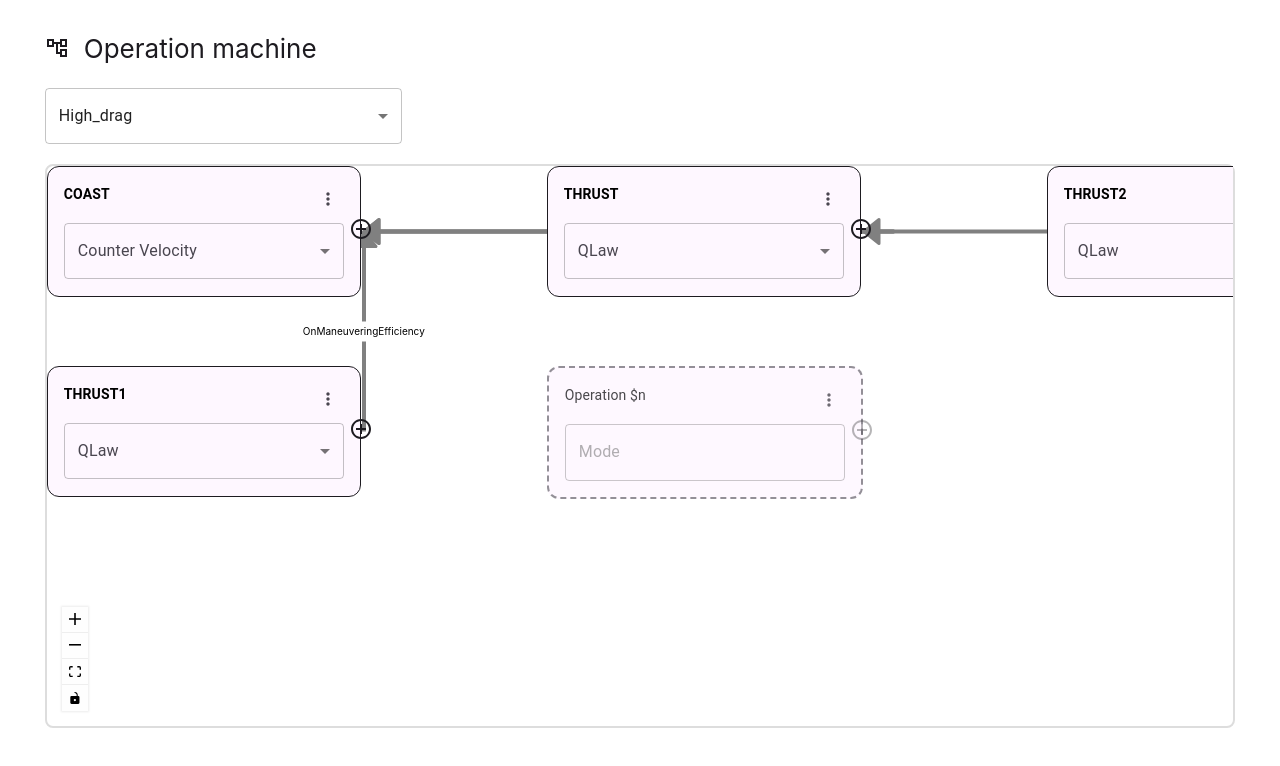
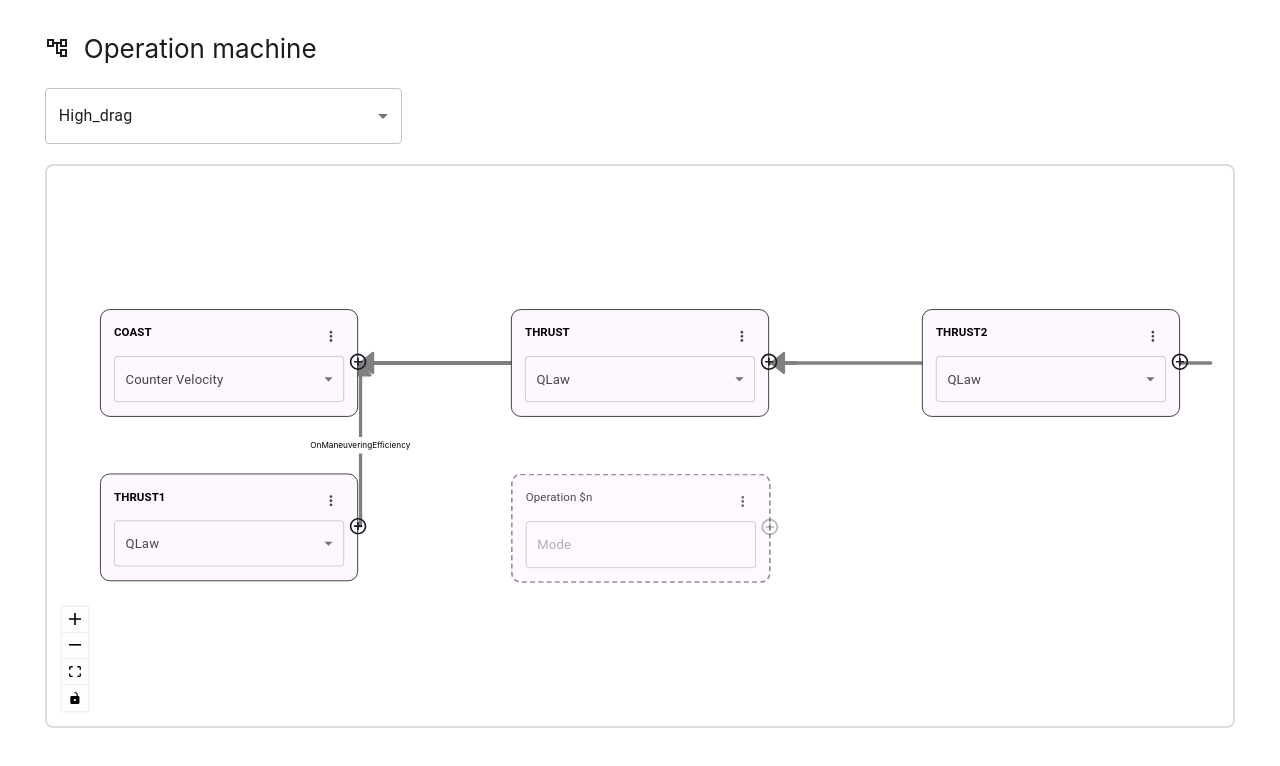
Before and after one commit to tcasazza-ienai/operation-machine-prototype, a React (Create React App) app: page / in a window 1280 px wide. Shown: the top 766 px of the page. Built offline with nearby package versions, Linux system fonts and the light colour scheme.

Commit message:
Fixes of styles and cleaning code

```diff
--- a/src/components/operation-machine/operation-machine-board.tsx
+++ b/src/components/operation-machine/operation-machine-board.tsx
@@ -39,11 +39,12 @@ const OperationMachineBoard: React.FC = () => {
     if (nodes.length > 0) {
       setEdges(mappingToEdgesOperations(opMachine.operations) as never[]);
     }
-
-    if (!hasFitViewRun.current) {
-      fitView();
-      hasFitViewRun.current = true;
-    }
+    setTimeout(() => {
+      if (!hasFitViewRun.current) {
+        fitView();
+        hasFitViewRun.current = true;
+      }
+    }, 200);
   }, [nodes]);
 
   useEffect(() => {
@@ -67,16 +68,7 @@ const OperationMachineBoard: React.FC = () => {
     custom: OperationNode,
   };
   return (
-    <Box
-      sx={{
-        border: "2px solid #ddd",
-        borderRadius: "8px",
-        height: "70vh",
-        display: "flex",
-        flexDirection: "column",
-        marginTop: "20px",
-      }}
-    >
+    <Box sx={operationMachineContainerStyle}>
       <ReactFlow
         nodes={nodes}
         edges={edges}
@@ -95,3 +87,12 @@ const OperationMachineBoard: React.FC = () => {
 };
 
 export default OperationMachineBoard;
+
+const operationMachineContainerStyle = {
+  border: "2px solid #ddd",
+  borderRadius: "8px",
+  height: "70vh",
+  display: "flex",
+  flexDirection: "column",
+  marginTop: "20px",
+};
--- a/src/components/operation/operation-node-added.tsx
+++ b/src/components/operation/operation-node-added.tsx
@@ -32,41 +32,16 @@ const OperationNodeAdded: React.FC<{
     selectOnChange(mode || data.mode);
   };
   return (
-    <Box
-      className="nodrag"
-      sx={{
-        padding: 2,
-        border: "1px solid #1D1B20",
-        borderRadius: "12px",
-        background: "#FEF7FF",
-        position: "relative",
-        minWidth: "280px",
-        textAlign: "center",
-        cursor: "auto",
-        overflow: "visible",
-      }}
-    >
-      <Box
-        sx={{
-          display: "flex",
-          justifyContent: "space-between",
-          marginBottom: "8px",
-        }}
-      >
-        <Typography sx={{ fontSize: "14px", fontWeight: "bold" }} variant="h6">
+    <Box className="nodrag" sx={nodeContainerStyle}>
+      <Box sx={titleContainterStyle}>
+        <Typography sx={titleStyle} variant="h6">
           {data.op_name as string}{" "}
         </Typography>
         <PopupMenu items={menuOptions} />
       </Box>
       <Box sx={{ height: "57px" }}>
         {modesList.length < 1 ? (
-          <Box
-            sx={{
-              display: "flex",
-              justifyContent: "flex-start",
-              alignItems: "center",
-            }}
-          >
+          <Box sx={addButtonContainerStyle}>
             <IenaiButton
               onClick={function (): void {
                 throw new Error("Function not implemented.");
@@ -90,24 +65,9 @@ const OperationNodeAdded: React.FC<{
                   )
             }
             onChange={(e) => selectMode(e)}
-            sx={{
-              position: "relative",
-              width: "100%",
-              color: "#49454F",
-              textAlign: "justify",
-            }}
+            sx={selectStyle}
           >
-            <Box
-              sx={{
-                display: "flex",
-                justifyContent: "space-between",
-                height: "40px",
-                alignItems: "center",
-                padding: "8px 12px",
-                borderBottom: "1px solid #CAC4D0",
-                zIndex: "-1",
-              }}
-            >
+            <Box sx={addModeContainerStyle}>
               <>
                 <Typography
                   sx={{ fontSize: "14px", fontWeight: "bold" }}
@@ -115,19 +75,7 @@ const OperationNodeAdded: React.FC<{
                 >
                   Modes:
                 </Typography>
-                <Button
-                  disableRipple
-                  size="small"
-                  sx={{
-                    borderRadius: 50,
-                    color: "#49454F",
-                    padding: "16px",
-                    width: "24px",
-                    height: "24px",
-                    minWidth: "24px",
-                    minHeight: "24px",
-                  }}
-                >
+                <Button disableRipple size="small" sx={addModeButtonStyle}>
                   <AddCircleOutlineIcon fontSize="small" />
                 </Button>
               </>
@@ -151,21 +99,78 @@ const OperationNodeAdded: React.FC<{
         position={Position.Right}
         style={{ visibility: "hidden" }}
       />
-      <Box
-        sx={{
-          position: "absolute",
-          right: "-13px",
-          top: "50%",
-          transform: "translateY(-50%)",
-          cursor: "pointer",
-        }}
-      >
-        <AddCircleOutlineIcon
-          sx={{ color: "#1D1B20", cursor: "pointer", zIndex: 1000 }}
-        />
+      <Box sx={addTriggerContainerStyle}>
+        <AddCircleOutlineIcon sx={addTriggerButtonStyle} />
       </Box>
     </Box>
   );
 };
 
 export default OperationNodeAdded;
+
+const nodeContainerStyle = {
+  padding: 2,
+  border: "1px solid #1D1B20",
+  borderRadius: "12px",
+  background: "#FEF7FF",
+  position: "relative",
+  minWidth: "280px",
+  textAlign: "center",
+  cursor: "auto",
+  overflow: "visible",
+};
+
+const titleContainterStyle = {
+  display: "flex",
+  justifyContent: "space-between",
+  marginBottom: "8px",
+};
+
+const titleStyle = { fontSize: "14px", fontWeight: "bold" };
+
+const addButtonContainerStyle = {
+  display: "flex",
+  justifyContent: "flex-start",
+  alignItems: "center",
+};
+
+const selectStyle = {
+  position: "relative",
+  width: "100%",
+  color: "#49454F",
+  textAlign: "justify",
+};
+
+const addModeContainerStyle = {
+  display: "flex",
+  justifyContent: "space-between",
+  height: "40px",
+  alignItems: "center",
+  padding: "8px 12px",
+  borderBottom: "1px solid #CAC4D0",
+  zIndex: "-1",
+};
+
+const addModeButtonStyle = {
+  borderRadius: 50,
+  color: "#49454F",
+  padding: "16px",
+  width: "24px",
+  height: "24px",
+  minWidth: "24px",
+  minHeight: "24px",
+};
+
+const addTriggerContainerStyle = {
+  position: "absolute",
+  right: "-13px",
+  top: "50%",
+  transform: "translateY(-50%)",
+  cursor: "pointer",
+};
+
+const addTriggerButtonStyle = {
+  color: "#1D1B20",
+  cursor: "pointer",
+  zIndex: 1000,
+};
--- a/src/components/operation/operation-node-edit.tsx
+++ b/src/components/operation/operation-node-edit.tsx
@@ -30,33 +30,15 @@ const OperationNodeEdit: React.FC<{
     }
   }, [selected]);
   return (
-    <Box
-      className="nodrag"
-      sx={{
-        padding: 2,
-        border: "1px solid #1D1B20",
-        borderRadius: "12px",
-        background: "#FEF7FF",
-        position: "relative",
-        minWidth: "280px",
-        textAlign: "center",
-        overflow: "visible",
-      }}
-    >
-      <Box
-        sx={{
-          display: "flex",
-          justifyContent: "space-between",
-          marginBottom: "11px",
-        }}
-      >
+    <Box className="nodrag" sx={nodeContainerStyle}>
+      <Box sx={titleContainterStyle}>
         <TextField
           inputRef={textFieldRef}
           placeholder={defaultName}
           value={operationName}
           onChange={(e) => setOperationName(e.target.value)}
           variant="standard"
-          sx={{ fontSize: "14px", fontWeight: "bold" }}
+          sx={titleStyle}
         >
           {operationName}
         </TextField>
@@ -71,12 +53,7 @@ const OperationNodeEdit: React.FC<{
             : () => <Typography sx={{ color: "#49454F" }}>Mode</Typography>
         }
         value={selected}
-        sx={{
-          position: "relative",
-          width: "100%",
-          color: "#49454F",
-          textAlign: "justify",
-        }}
+        sx={selectStyle}
         IconComponent={() => null}
       >
         <MenuItem value={selected}>{selected}</MenuItem>
@@ -91,21 +68,47 @@ const OperationNodeEdit: React.FC<{
         position={Position.Right}
         style={{ visibility: "hidden" }}
       />
-      <Box
-        sx={{
-          position: "absolute",
-          right: "-13px",
-          top: "50%",
-          transform: "translateY(-50%)",
-          cursor: "pointer",
-        }}
-      >
-        <AddCircleOutlineIcon
-          sx={{ color: "#1D1B20", zIndex: 1000, opacity: 0.4 }}
-        />
+      <Box sx={addTriggerContainerStyle}>
+        <AddCircleOutlineIcon sx={addTriggerButtonStyle} />
       </Box>
     </Box>
   );
 };
 
 export default OperationNodeEdit;
+
+const nodeContainerStyle = {
+  padding: 2,
+  border: "1px solid #1D1B20",
+  borderRadius: "12px",
+  background: "#FEF7FF",
+  position: "relative",
+  minWidth: "280px",
+  textAlign: "center",
+  overflow: "visible",
+};
+
+const titleContainterStyle = {
+  display: "flex",
+  justifyContent: "space-between",
+  marginBottom: "11px",
+};
+
+const titleStyle = { fontSize: "14px", fontWeight: "bold" };
+
+const selectStyle = {
+  position: "relative",
+  width: "100%",
+  color: "#49454F",
+  textAlign: "justify",
+};
+
+const addTriggerContainerStyle = {
+  position: "absolute",
+  right: "-13px",
+  top: "50%",
+  transform: "translateY(-50%)",
+  cursor: "pointer",
+};
+
+const addTriggerButtonStyle = { color: "#1D1B20", zIndex: 1000, opacity: 0.4 };
--- a/src/components/operation/operation-node-empty.tsx
+++ b/src/components/operation/operation-node-empty.tsx
@@ -14,31 +14,9 @@ const OperationNodeEmpty: React.FC = () => {
   ]);
 
   return (
-    <Box
-      className="nodrag"
-      sx={{
-        padding: 2,
-        border: "2px dashed #79747E",
-        borderRadius: "12px",
-        opacity: 0.8,
-        background: "#FEF7FF",
-        position: "relative",
-        minWidth: "280px",
-        textAlign: "center",
-        overflow: "visible",
-      }}
-    >
-      <Box
-        sx={{
-          display: "flex",
-          justifyContent: "space-between",
-          marginBottom: "8px",
-        }}
-      >
-        <Typography
-          sx={{ color: "#1D1B20", fontSize: "14px", fontWeight: "400" }}
-          variant="h6"
-        >
+    <Box className="nodrag" sx={nodeContainerStyle}>
+      <Box sx={titleContainterStyle}>
+        <Typography sx={titleStyle} variant="h6">
           Operation $n{" "}
         </Typography>
 
@@ -58,13 +36,7 @@ const OperationNodeEmpty: React.FC = () => {
         className="nodrag"
         onChange={(e) => setSelected(e.target.value)}
         IconComponent={() => null}
-        sx={{
-          position: "relative",
-          width: "100%",
-          color: "#49454F",
-          textAlign: "justify",
-          zIndex: -1,
-        }}
+        sx={selectStyle}
       />
       <Handle
         type="source"
@@ -76,25 +48,53 @@ const OperationNodeEmpty: React.FC = () => {
         position={Position.Right}
         style={{ visibility: "hidden" }}
       />
-      <Box
-        sx={{
-          position: "absolute",
-          right: "-13px",
-          top: "50%",
-          transform: "translateY(-50%)",
-        }}
-      >
-        <AddCircleOutlineIcon
-          sx={{
-            color: "#1D1B20",
-            cursor: "pointer",
-            zIndex: 1000,
-            opacity: 0.4,
-          }}
-        />
+      <Box sx={addTriggerContainerStyle}>
+        <AddCircleOutlineIcon sx={addTriggerButtonStyle} />
       </Box>
     </Box>
   );
 };
 
 export default OperationNodeEmpty;
+
+const nodeContainerStyle = {
+  padding: 2,
+  border: "2px dashed #79747E",
+  borderRadius: "12px",
+  opacity: 0.8,
+  background: "#FEF7FF",
+  position: "relative",
+  minWidth: "280px",
+  textAlign: "center",
+  overflow: "visible",
+};
+
+const titleContainterStyle = {
+  display: "flex",
+  justifyContent: "space-between",
+  marginBottom: "8px",
+};
+
+const titleStyle = { color: "#1D1B20", fontSize: "14px", fontWeight: "400" };
+
+const selectStyle = {
+  position: "relative",
+  width: "100%",
+  color: "#49454F",
+  textAlign: "justify",
+  zIndex: -1,
+};
+
+const addTriggerContainerStyle = {
+  position: "absolute",
+  right: "-13px",
+  top: "50%",
+  transform: "translateY(-50%)",
+};
+
+const addTriggerButtonStyle = {
+  color: "#1D1B20",
+  cursor: "pointer",
+  zIndex: 1000,
+  opacity: 0.4,
+};
--- a/src/components/select/spacecraft-select.tsx
+++ b/src/components/select/spacecraft-select.tsx
@@ -41,13 +41,7 @@ const SpacecraftSelect: React.FC = () => {
           ) || emptySpacecraft
         )
       }
-      sx={{
-        width: "30%",
-        minWidth: "200px",
-        "& .MuiOutlinedInput-input": {
-          display: "flex",
-        },
-      }}
+      sx={selectStyle}
     >
       {spacecraftList.map((spacecraft, index) => (
         <MenuItem
@@ -63,3 +57,11 @@ const SpacecraftSelect: React.FC = () => {
 };
 
 export default SpacecraftSelect;
+
+const selectStyle = {
+  width: "30%",
+  minWidth: "200px",
+  "& .MuiOutlinedInput-input": {
+    display: "flex",
+  },
+};
```
